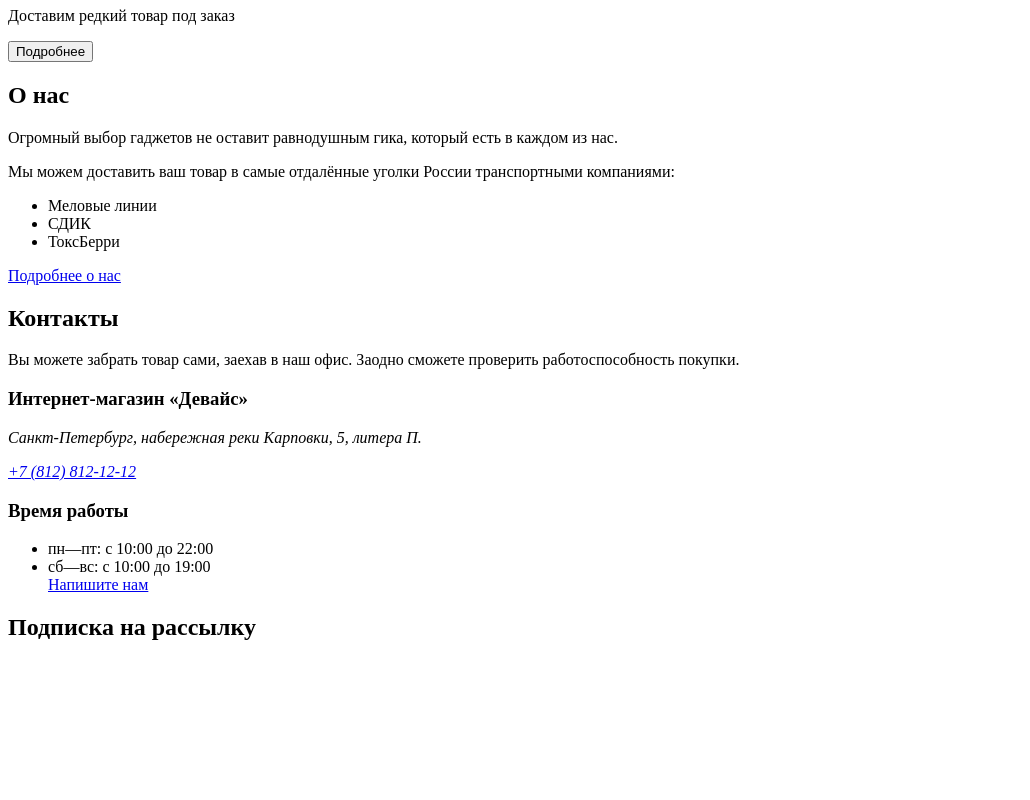
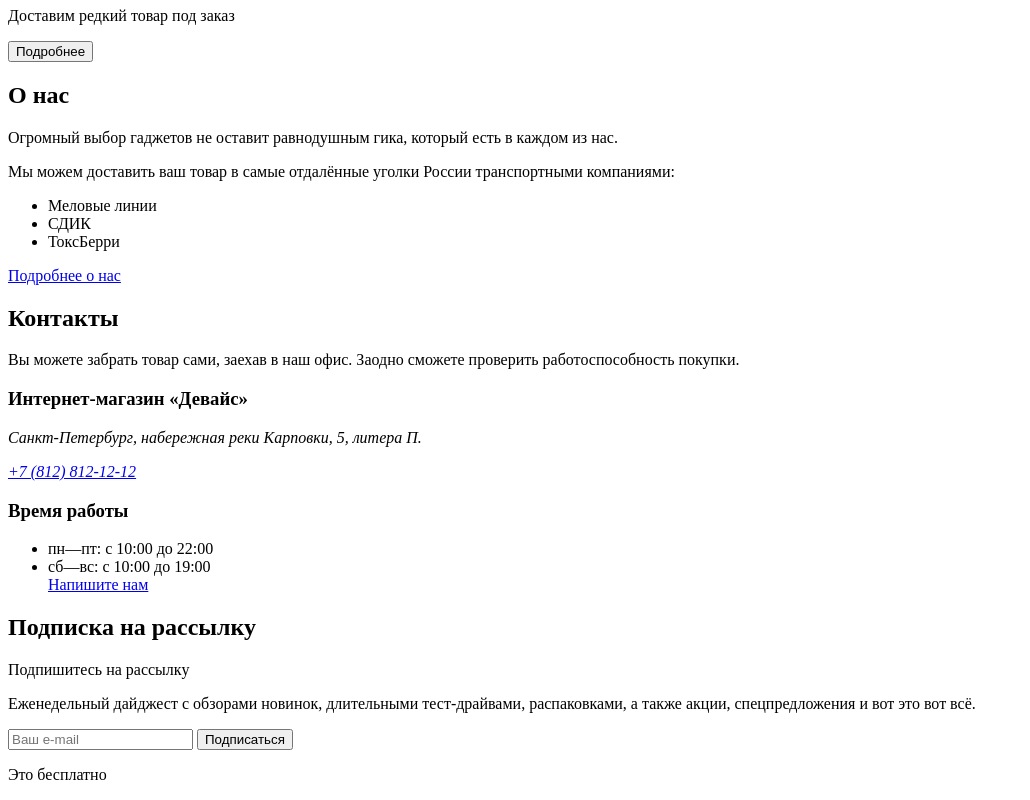
Before and after one commit to htmlacademy-htmlcss/2252263-device-36, a plain HTML site: page index.html in a window 1280 px wide. Shown: the part 2201-3001 px from the top of the page, without its empty margins (0-1030 px from the left). Before the commit the page ends 2862 px from the top, so only its background shows below. Drawn offline with Linux system fonts and the light colour scheme.

Commit message:
Добавляет разметку секции подписки

```diff
--- a/index.html
+++ b/index.html
@@ -247,8 +247,15 @@
           <a class="contacts-link" href="#">Напишите нам</a>
         </ul>
       </section>
-      <section>
+      <section class="subscription">
        <h2 class="visually-hidden">Подписка на рассылку</h2>
+       <p class="subscription-title">Подпишитесь на рассылку</p>
+       <p class="subscription-text">Еженедельный дайджест с обзорами новинок, длительными тест-драйвами, распаковками, а также акции, спецпредложения и вот это вот всё.</p>
+       <form action="https://echo.htmlacademy.ru/courses" method="post">
+        <input class="subscription-input" type="email" name="email-subscription" placeholder="Ваш e-mail">
+        <button class="subscription-button-submit" type="submit">Подписаться</button>
+       </form>
+       <p class="subscription-text-sale">Это бесплатно</p>
       </section>
     </main>
   </body>
```
